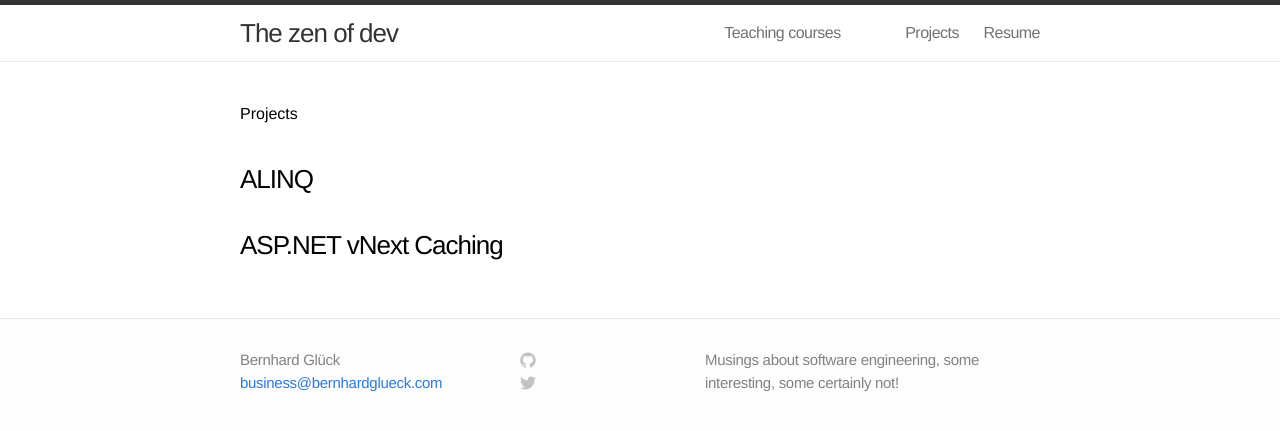
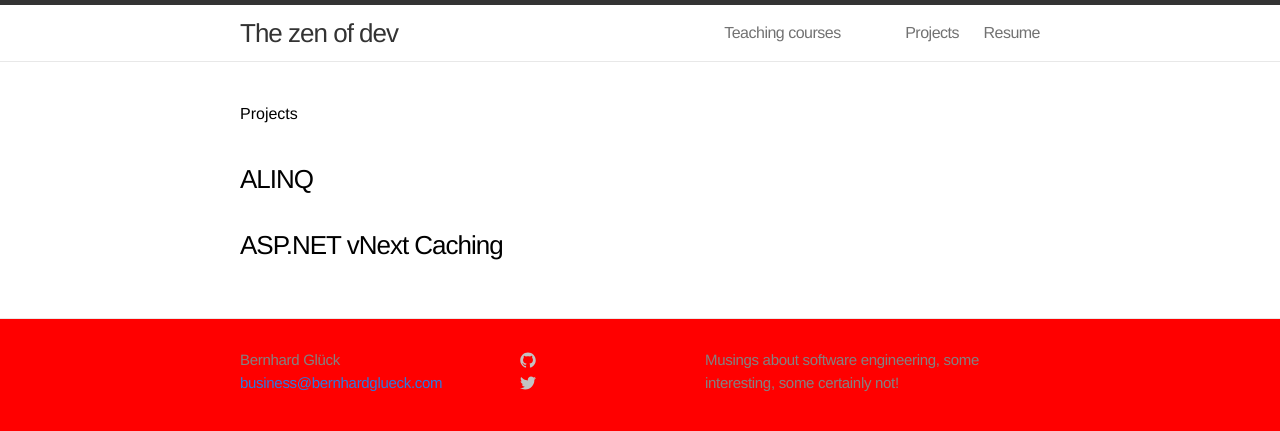
Before and after one commit to BernhardGlueck/bernhardglueck.github.io, a Jekyll site: the page built from projects.md, in a window 1280 px wide. Shown: the top 431 px of the page. Built offline with Jekyll 4.4.1, drawn with Linux system fonts in a browser that asks for light colours.

Commit message:
css test

```diff
--- a/assets/styles/main.css
+++ b/assets/styles/main.css
@@ -13,7 +13,8 @@ body {
   font-size: 16px;
   line-height: 1.5;
   font-weight: 300;
-  background-color: #fdfdfd;
+  /* background-color: #fdfdfd; */
+  background-color: red;
 }
 
 h1, h2, h3, h4, h5, h6 { font-size: 100%; font-weight: 400; }
```
